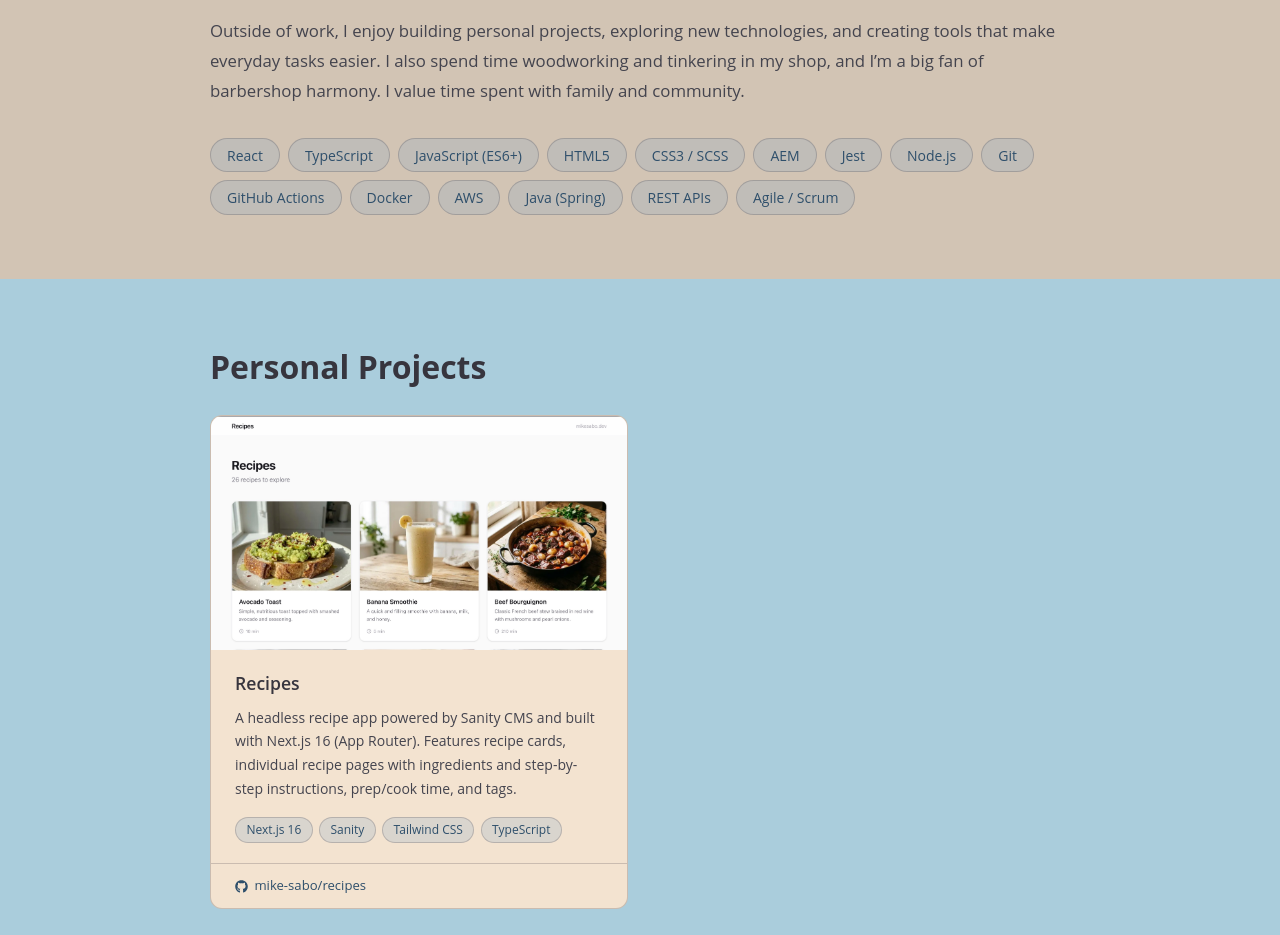
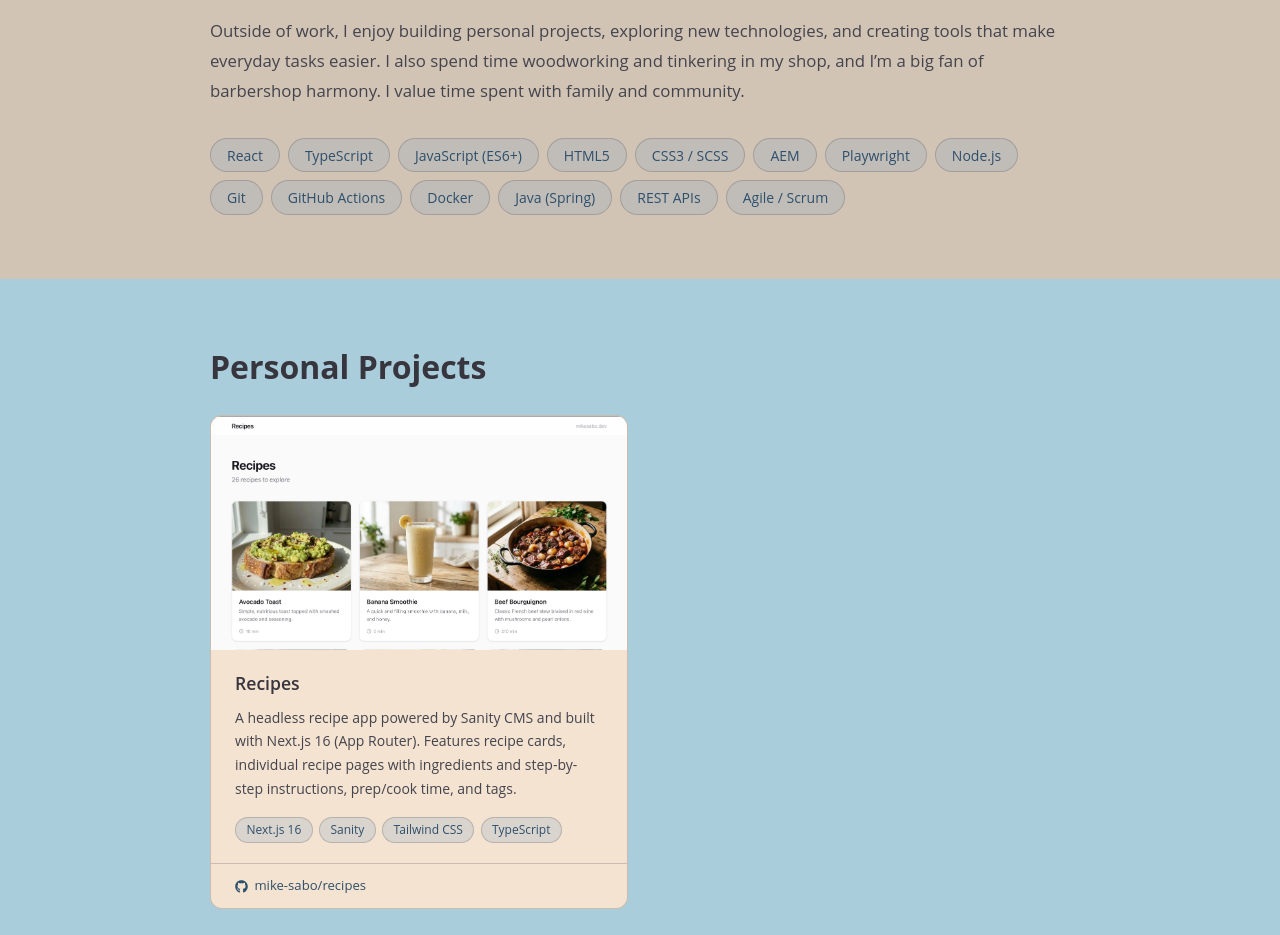
Before and after one commit to mike-sabo/mikesabo.dev, a React (Vite) app: page / in a window 1280 px wide. Shown: the part 820-1755 px from the top of the page. Built offline with nearby package versions, Linux system fonts and the light colour scheme.

Commit message:
feat: update skills list by replacing Jest with Playwright and removing AWS

```diff
--- a/src/components/Home/Home.tsx
+++ b/src/components/Home/Home.tsx
@@ -9,12 +9,11 @@
   "HTML5",
   "CSS3 / SCSS",
   "AEM",
-  "Jest",
+  "Playwright",
   "Node.js",
   "Git",
   "GitHub Actions",
   "Docker",
-  "AWS",
   "Java (Spring)",
   "REST APIs",
   "Agile / Scrum",
```
